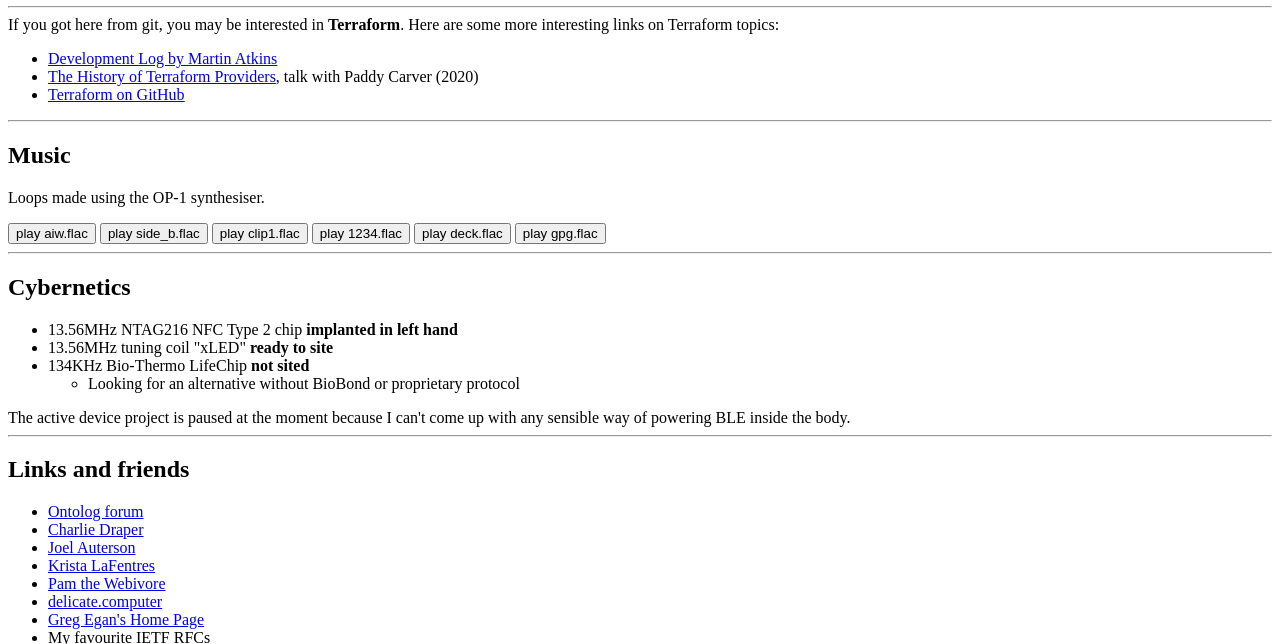
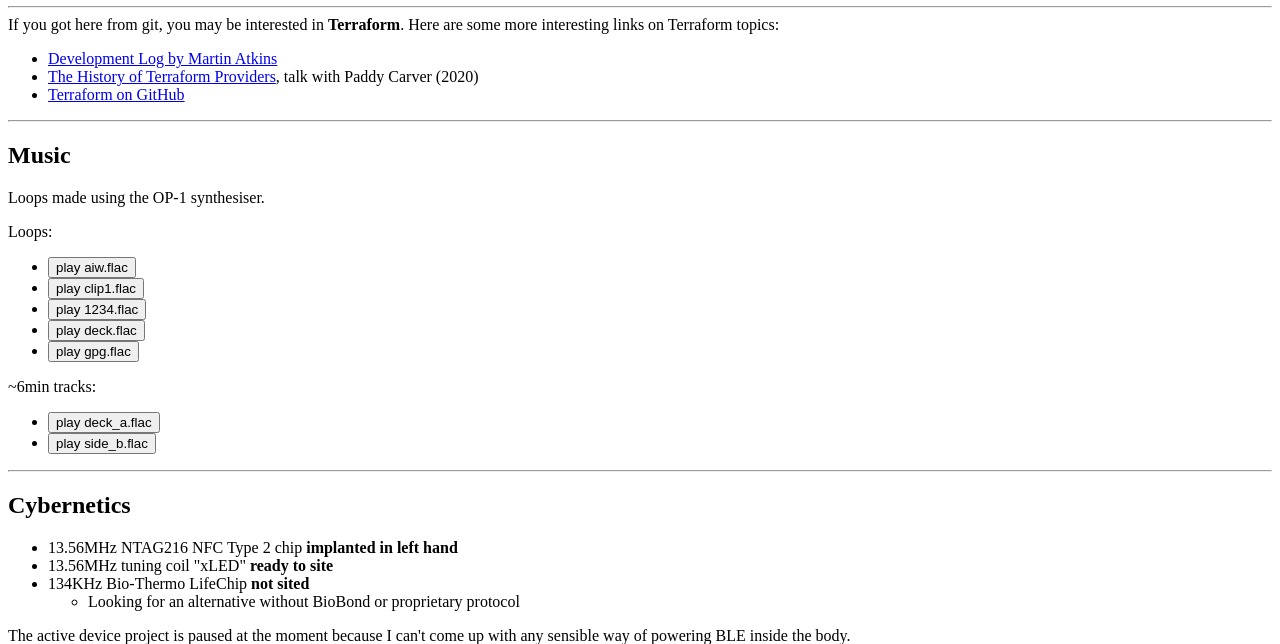
Before and after one commit to kmoe/katy.moe, a plain HTML site: page www/index.html in a window 1280 px wide. Shown: the part 100-744 px from the top of the page. Drawn offline with Linux system fonts and the light colour scheme; no server answers.

Commit message:
reorder and add decka

```diff
--- a/www/index.html
+++ b/www/index.html
@@ -24,15 +24,23 @@ Here are some more interesting links on Terraform topics:
 <h2>Music</h2>
 <p>Loops made using the OP-1 synthesiser.</p>
 
-<button id="aiw" type="button">play aiw.flac</button>
-<button id="side_b" type="button">play side_b.flac</button>
-<button id="clip1" type="button">play clip1.flac</button>
-<button id="1234" type="button">play 1234.flac</button>
-<button id="deck" type="button">play deck.flac</button>
-<button id="gpg" type="button">play gpg.flac</button>
+Loops:
+<ul>
+<li><button id="aiw" type="button">play aiw.flac</button></li>
+<li><button id="clip1" type="button">play clip1.flac</button></li>
+<li><button id="1234" type="button">play 1234.flac</button></li>
+<li><button id="deck" type="button">play deck.flac</button></li>
+<li><button id="gpg" type="button">play gpg.flac</button></li>
+</ul>
+
+~6min tracks:
+<ul>
+<li><button id="deck_a" type="button">play deck_a.flac</button></li>
+<li><button id="side_b" type="button">play side_b.flac</button></li>
+</ul>
 <script type="text/javascript">
   const audioCtx =  new (window.AudioContext || window.webkitAudioContext)({ latencyHint: 'playback' })
-  const tracks = ["side_b", "clip1", "aiw", "1234", "deck", "gpg"];
+  const tracks = ["side_b", "clip1", "aiw", "1234", "deck", "gpg", "deck_a"];
   var nowPlaying = new Map();
   for (let trackname of tracks) {
     nowPlaying.set(trackname, false);
```
Also changed, not shown: 1 other file.
